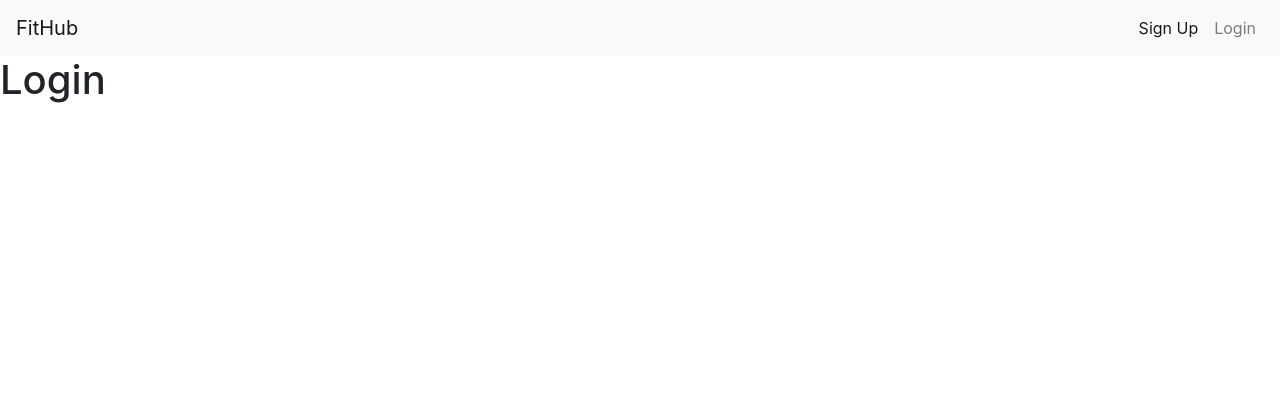
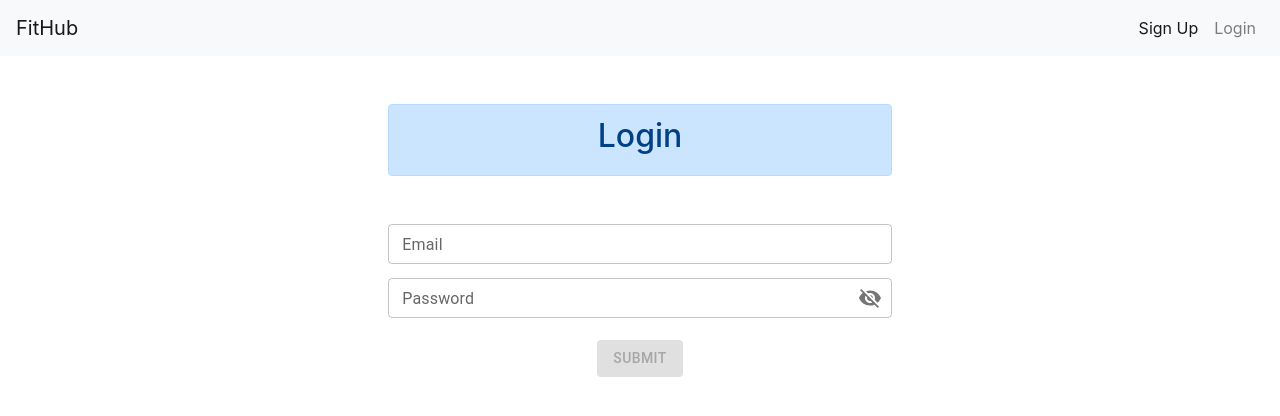
Before and after one commit to rokarn12/fithub-app, a React (Create React App) app in the folder fithub_mongodb/client/: page /login in a window 1280 px wide. Shown: the top 416 px of the page. Built offline with nearby package versions, Linux system fonts and the light colour scheme.

Commit message:
Updated login page
added text fields and submit button

```diff
--- a/fithub_mongodb/client/src/pages/Login.jsx
+++ b/fithub_mongodb/client/src/pages/Login.jsx
@@ -14,10 +14,57 @@ import VisibilityOffIcon from '@mui/icons-material/VisibilityOff';
 
 const Login = () => {
     // form states
+    const [email, setEmail] = useState("");
+    const [password, setPassword] = useState("");
+    const [showPassword, setShowPassword] = useState(false);
 
     return (
-        <div>
-            <h1>Login</h1>
+        <div className="container mt-5 mb-5 col-10 col-sm-8 col-md-6 col-lg-5">
+            <div className="text-center mb-5 alert alert-primary">
+                <label htmlFor="" className="h2">
+                    Login
+                </label>
+            </div>
+
+            <div className="form-group">
+                <TextField
+                    size="small"
+                    variant="outlined"
+                    className="form-control"
+                    label="Email"
+                    value={email}
+                    onChange={(e) => setEmail(e.target.value)}
+                    />
+            </div>
+
+            <div className="form-group">
+                <FormControl
+                    variant="outlined"
+                    size="small"
+                    className="form-control"
+                    >
+                        <InputLabel>Password</InputLabel>
+                        <OutlinedInput
+                            label="Password"
+                            type="password"
+                            value={password}
+                            onChange={(e) => setPassword(e.target.value)}
+                            endAdornment={
+                                <InputAdornment>
+                                    <IconButton edge="end" onClick={() => setShowPassword(!showPassword)}>
+                                        {showPassword ? (<VisibilityIcon />) : (<VisibilityOffIcon />)}
+                                    </IconButton>
+                                </InputAdornment>
+                            }
+                            />
+                </FormControl>
+            </div>
+
+            <div className="text-center mt-4">
+                <Button variant="contained" disabled={!email || !password}>
+                            Submit
+                </Button>
+            </div>
         </div>
     );
 };
```
